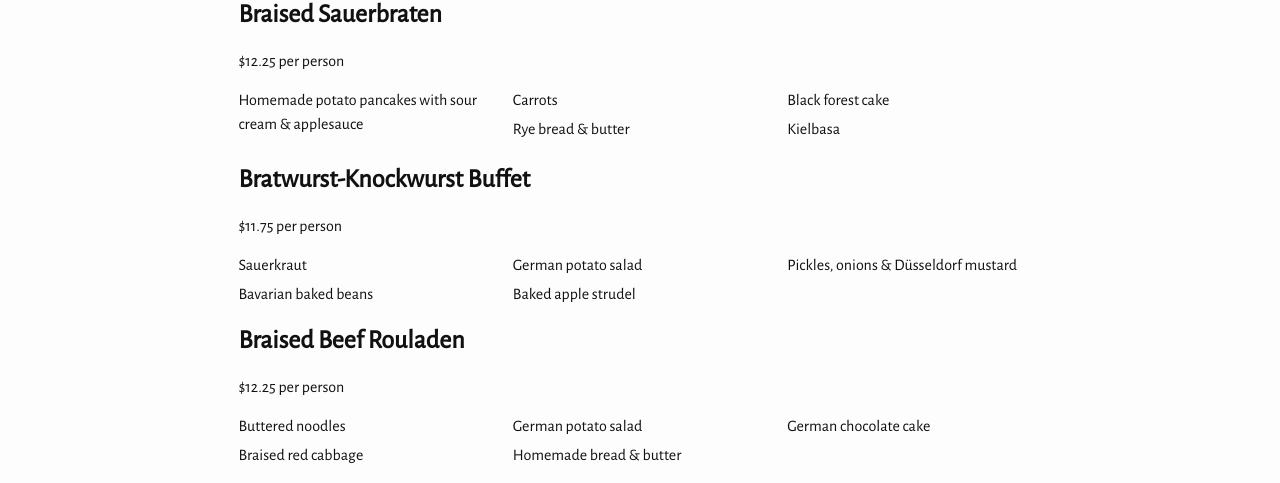
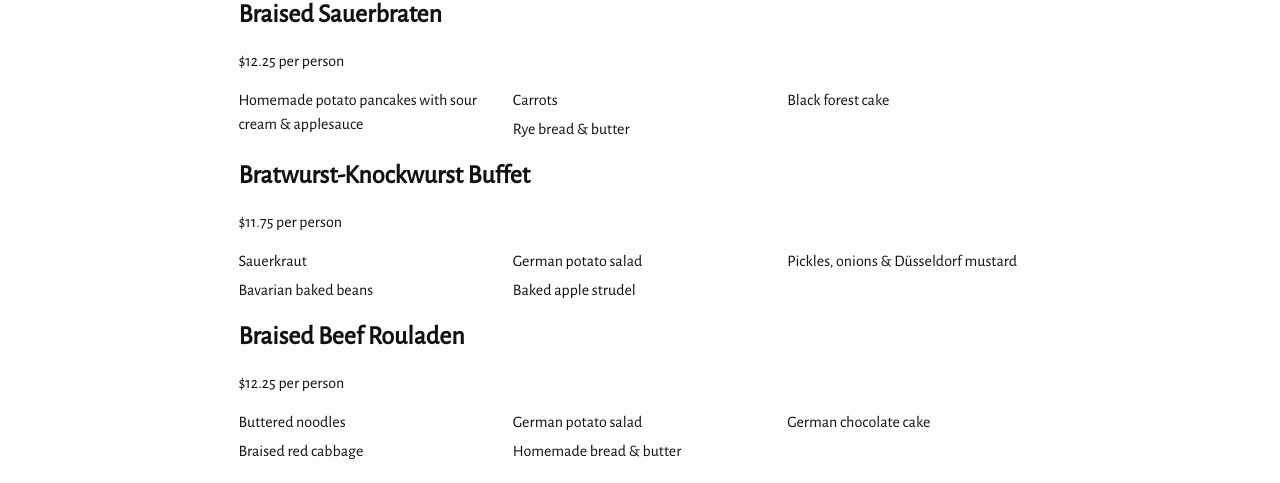
Before and after one commit to kmorrell27/UpperCrustCatering, a Jekyll site: the page built from specials/fall.md, in a window 1280 px wide and 900 px high. Shown: the part 412-895 px from the top of the window. Built offline with Jekyll 4.4.1, drawn with Linux system fonts in a browser that asks for light colours.

Commit message:
Death to Kielbasa!
Little known fact: Kielbasa started both world wars. Kielbasa also
thinks Final Fantasy VIII is the best Final Fantasy, and prefers its
Batman to be dark and gritty, neglecting that his WHOLE DEAL is that
he has a supportive bat-family.

Kielbasa sucks, dude.

```diff
--- a/specials/fall.md
+++ b/specials/fall.md
@@ -22,7 +22,6 @@
 - Carrots
 - Rye bread & butter
 - Black forest cake
-- Kielbasa
 
 ### Bratwurst-Knockwurst Buffet
 
```
